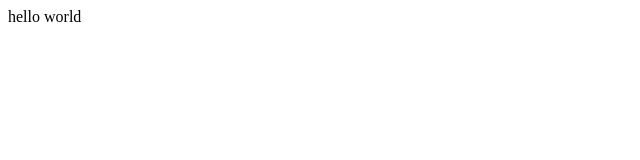
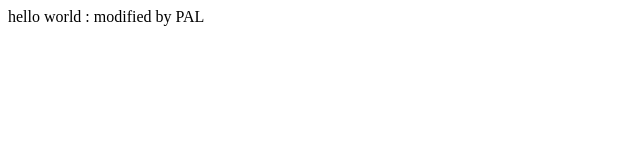
Before and after one commit to ErickDup/github-flow, a plain HTML site: page index.html in a window 1280 px wide. Shown: the whole page, without its empty margins (0-640 px from the left). Drawn offline with Linux system fonts and the light colour scheme.

Commit message:
modif by pal

```diff
--- a/index.html
+++ b/index.html
@@ -1,5 +1,5 @@
 <html lang="fr">
     <body>
-        hello world
+        hello world  : modified by PAL
     </body>
 </html>
```
